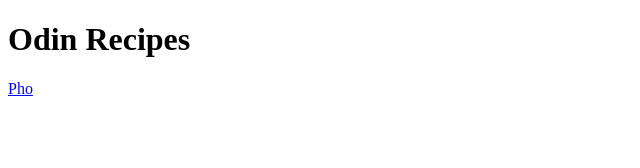
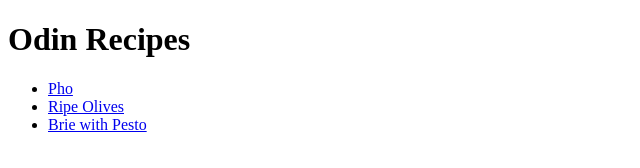
Before and after one commit to rjames187/odin-recipes, a plain HTML site: page index.html in a window 1280 px wide. Shown: the whole page, without its empty margins (0-640 px from the left). Drawn offline with Linux system fonts and the light colour scheme.

Commit message:
add all recipe links and improve link list

```diff
--- a/index.html
+++ b/index.html
@@ -8,6 +8,10 @@
 </head>
 <body>
     <h1>Odin Recipes</h1>
-    <a href="pho.html">Pho</a>
+    <ul>
+        <li><a href="pho.html">Pho</a></li>
+        <li><a href="olives.html">Ripe Olives</a></li>
+        <li><a href="brie.html">Brie with Pesto</a></li>
+    </ul>
 </body>
 </html>
```
